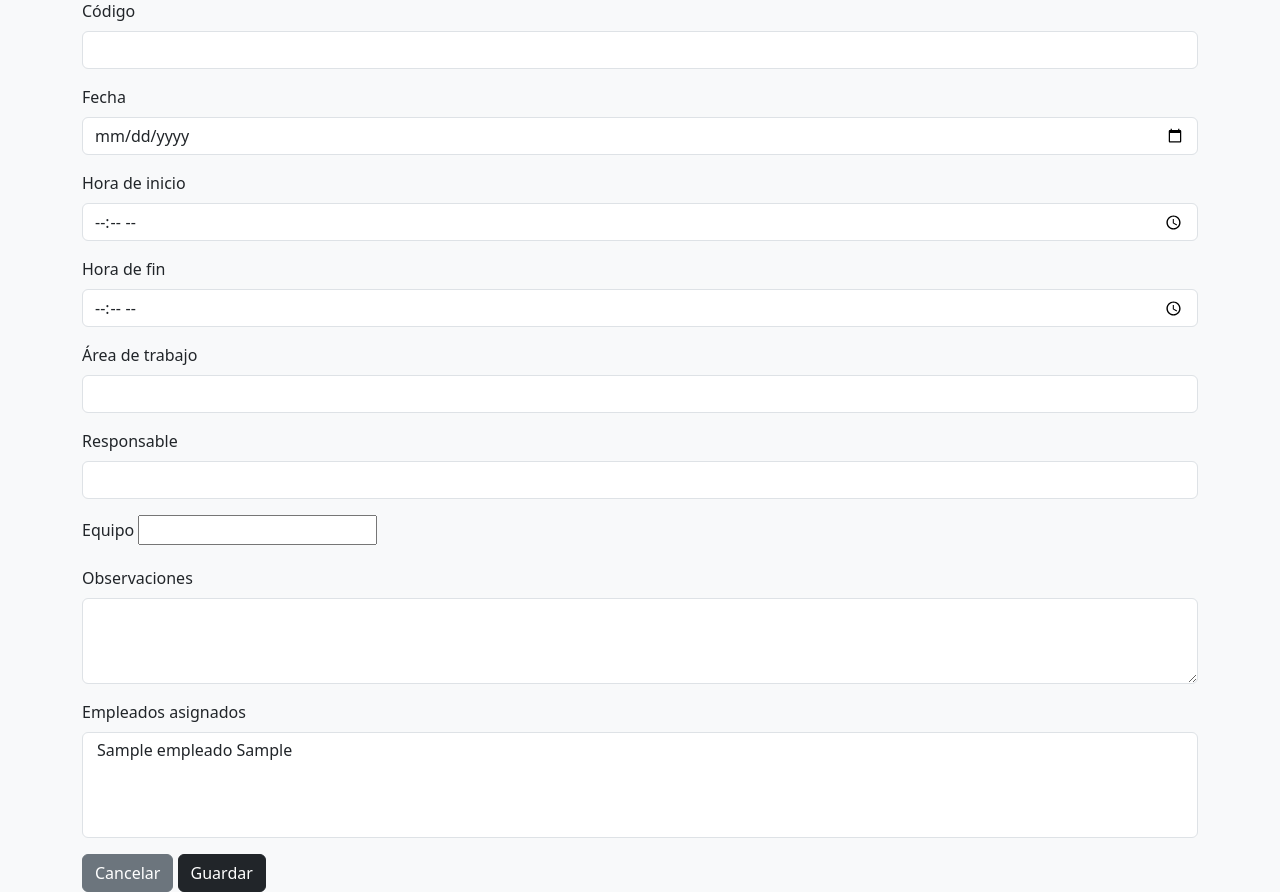
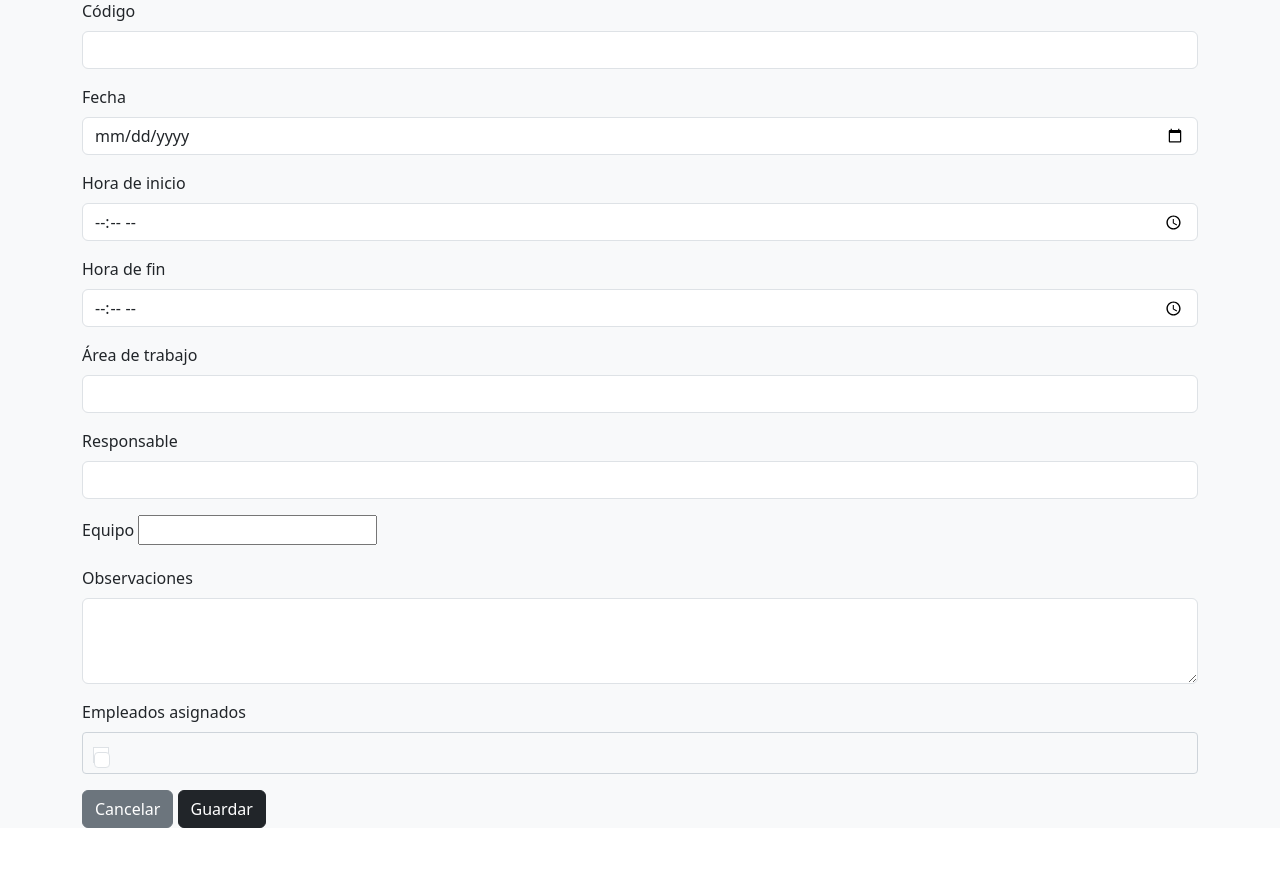
Before and after one commit to Txemaaa/IW-GRUPO5-E2, a Django app: page /turnos/nuevo/ in a window 1280 px wide. Shown: the part 152-1044 px from the top of the page. After the commit the page ends 980 px from the top, so only its background shows below. Run offline with Django 5.2, Linux system fonts and the light colour scheme; tables that the repository leaves empty hold one stand-in row (values such as "Sample post").

Commit message:
Cuarta correccion forms turno

```diff
--- a/Deusto_Plant_Operations/Gestion/forms.py
+++ b/Deusto_Plant_Operations/Gestion/forms.py
@@ -26,7 +26,7 @@ class TurnoForm(forms.ModelForm):
             'area_trabajo': forms.TextInput(attrs={'class': 'form-control'}),
             'responsable': forms.TextInput(attrs={'class': 'form-control'}),
             'observaciones': forms.Textarea(attrs={'class': 'form-control', 'rows': 3}),
-            'empleados_asignados': forms.SelectMultiple(attrs={'class': 'form-select'}),
+            'empleados_asignados': forms.CheckboxSelectMultiple(attrs={'class': 'form-check-input'}),
         }
 
 class ParteTrabajoForm(forms.ModelForm):
--- a/Deusto_Plant_Operations/Gestion/templates/Gestion/crear_turno.html
+++ b/Deusto_Plant_Operations/Gestion/templates/Gestion/crear_turno.html
@@ -89,9 +89,11 @@
                 {{ form.observaciones }}
             </div>
 
-            <div class="mb-3">
+             <div class="mb-3">
                 <label class="form-label">Empleados asignados</label>
-                {{ form.empleados_asignados }}
+                <div style="border: 1px solid #ced4da; border-radius: 4px; padding: 10px; max-height: 150px; overflow-y: auto;">
+                    {{ form.empleados_asignados }}
+                </div>
             </div>
 
             <div class="mt-3">
```
